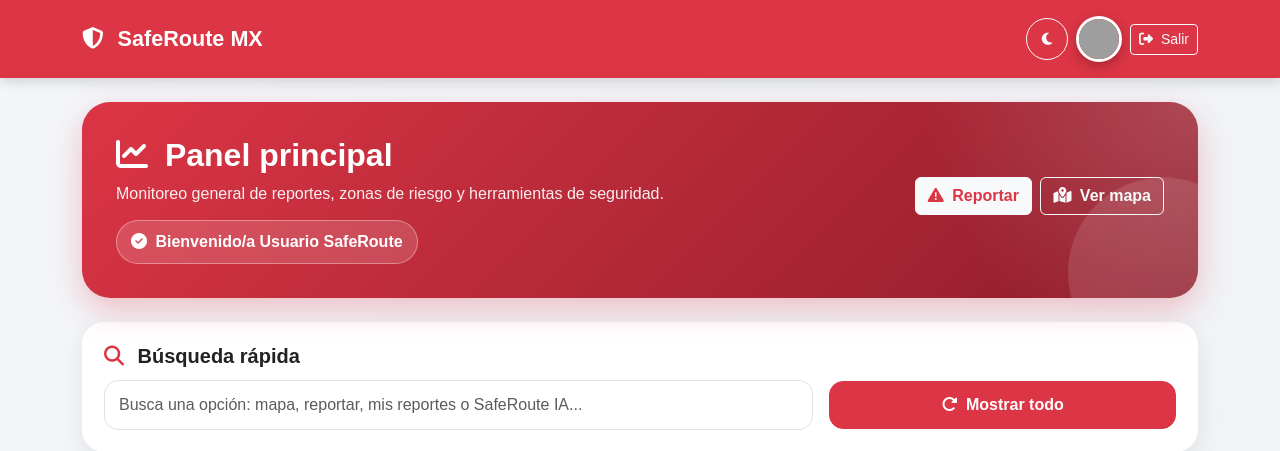
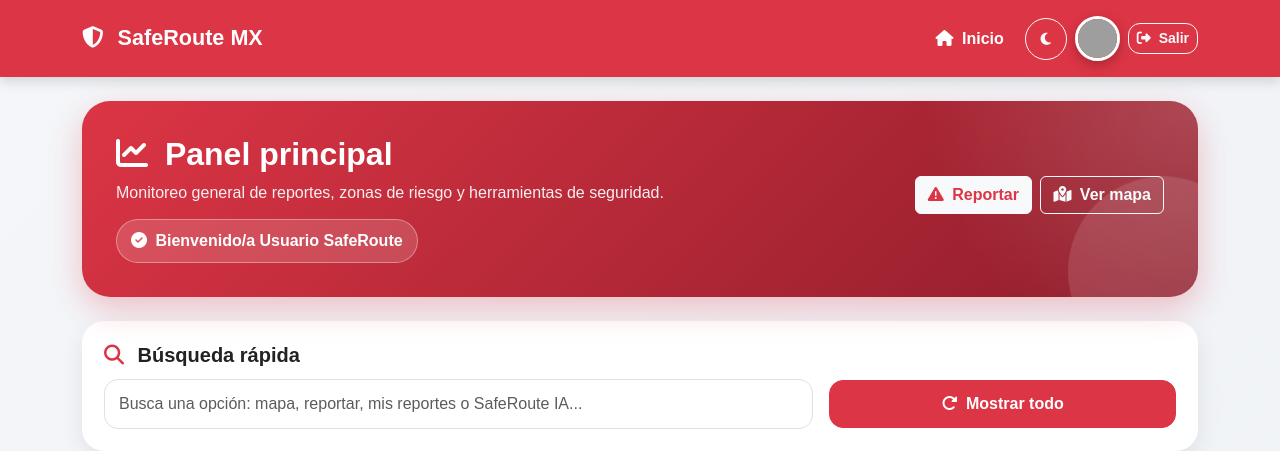
Before and after one commit to marioalberto95/SafeRouteMX, a Flask app: template templates/usuario/dashboard.html in a window 1280 px wide. Shown: the top 451 px of the page. Run offline with Flask 3, Linux system fonts and the light colour scheme; the template is opened without the code that fills it, so the values that code supplies are empty; parts of the project's set-up code (start-up, migrations or seed data) failed here and were passed over; grey boxes are pictures that could not be loaded.

Commit message:
CORRECION GENERAL4

```diff
--- a/templates/usuario/dashboard.html
+++ b/templates/usuario/dashboard.html
@@ -413,6 +413,38 @@
                 text-align: center;
             }
         }
+        .btn-nav{
+    border-radius:12px;
+    font-weight:700;
+    transition:all .35s ease;
+}
+
+.btn-nav:hover{
+    transform:translateY(-3px);
+    box-shadow:0 8px 20px rgba(0,0,0,.25);
+}
+
+.btn-nav i{
+    transition:.35s;
+}
+
+.btn-nav:hover i{
+    transform:scale(1.2);
+}
+
+.profile-mini{
+    width:45px;
+    height:45px;
+    object-fit:cover;
+    border-radius:50%;
+    border:3px solid white;
+    transition:.35s;
+}
+
+.profile-mini:hover{
+    transform:scale(1.1) rotate(5deg);
+    box-shadow:0 0 15px rgba(255,255,255,.6);
+}
     </style>
 </head>
 
@@ -428,6 +460,12 @@
 
         <div class="d-flex align-items-center gap-2 flex-wrap">
 
+            <!-- BOTÓN INICIO -->
+            <a href="/" class="btn btn-danger btn-nav">
+                <i class="fa-solid fa-house me-1"></i>
+                Inicio
+            </a>
+
             <button id="modoOscuro" class="btn btn-outline-light btn-sm">
                 <i class="fa-solid fa-moon"></i>
             </button>
@@ -440,7 +478,7 @@
                 {% endif %}
             </a>
 
-            <a href="/logout" class="btn btn-outline-light btn-sm">
+            <a href="/logout" class="btn btn-outline-light btn-sm btn-nav">
                 <i class="fa-solid fa-right-from-bracket me-1"></i>
                 Salir
             </a>
```
